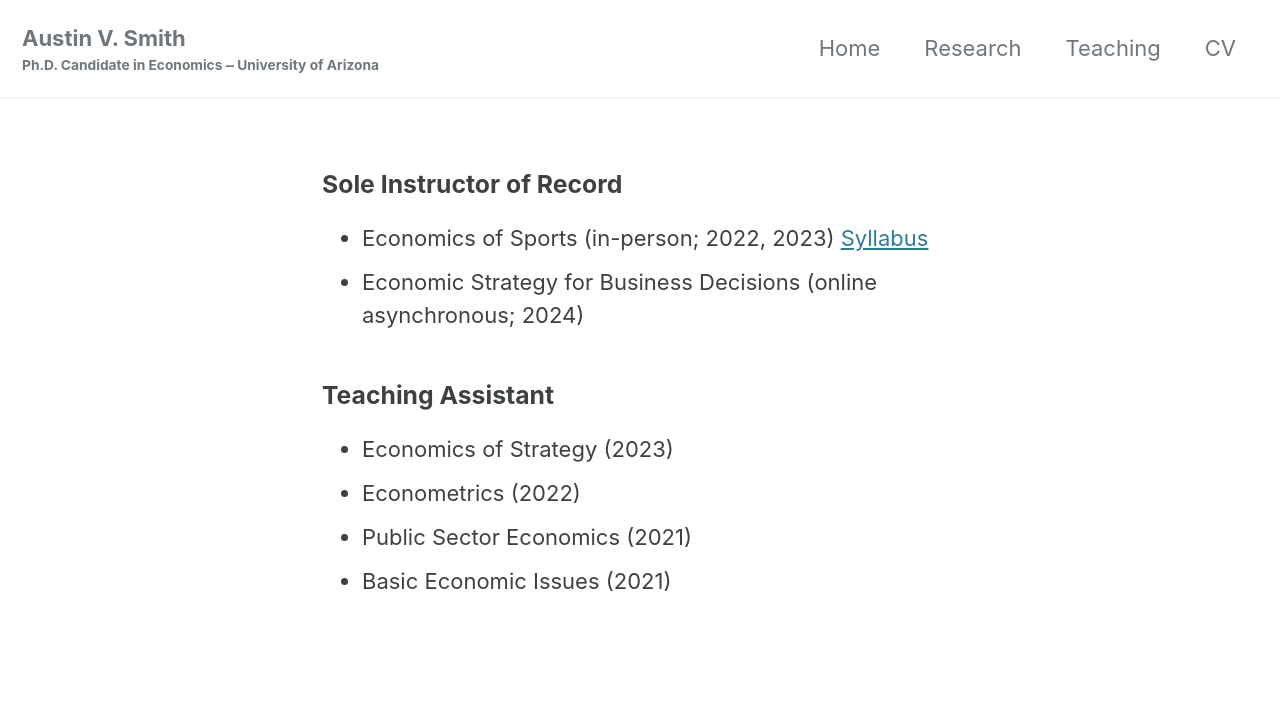
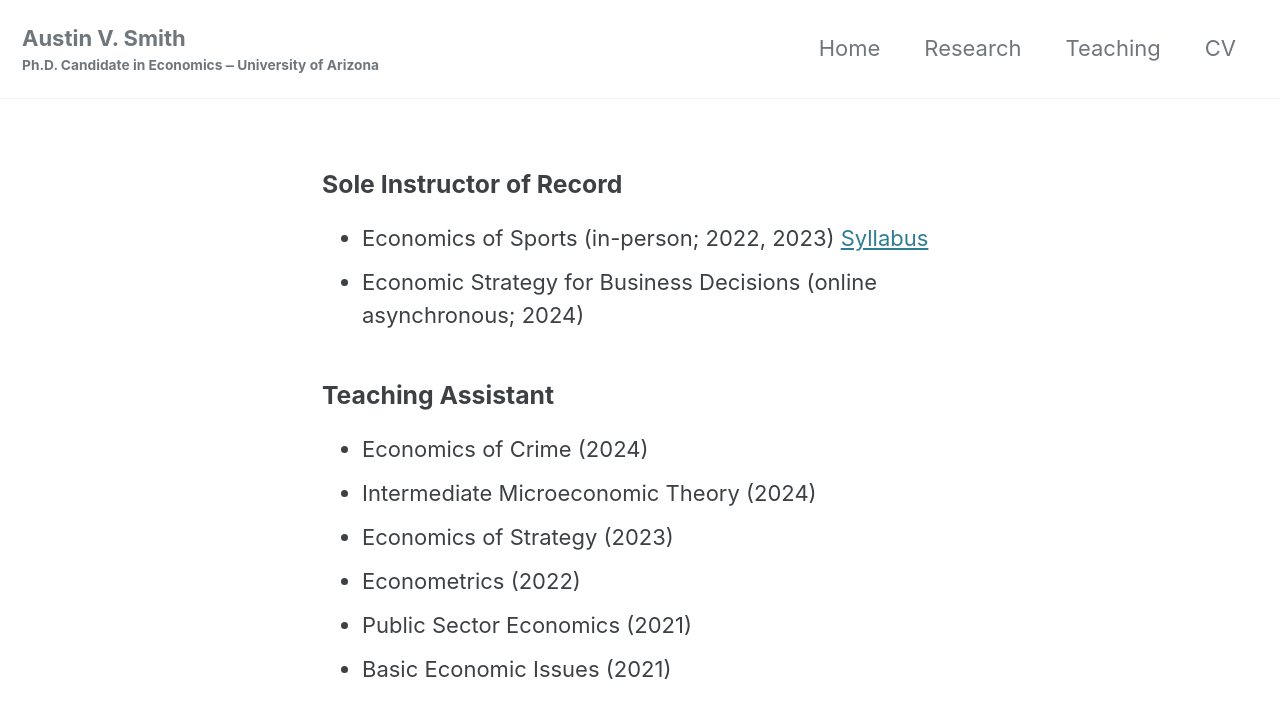
Before and after one commit to austin-v-smith-econ/austin-v-smith-econ.github.io, a Jekyll site: the page built from _pages/teaching.md, in a window 1280 px wide. Shown: the top 718 px of the page. Built offline with Jekyll 4.4.1, drawn with Linux system fonts in a browser that asks for light colours; cached includes are drawn as plain includes.

Commit message:
Update teaching.md

```diff
--- a/_pages/teaching.md
+++ b/_pages/teaching.md
@@ -11,6 +11,8 @@ permalink: /teaching/
 
 ### Teaching Assistant
 
+- Economics of Crime (2024)
+- Intermediate Microeconomic Theory (2024)
 - Economics of Strategy (2023)
 - Econometrics (2022)
 - Public Sector Economics (2021)
```
